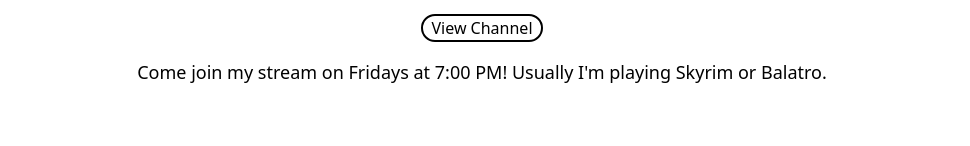
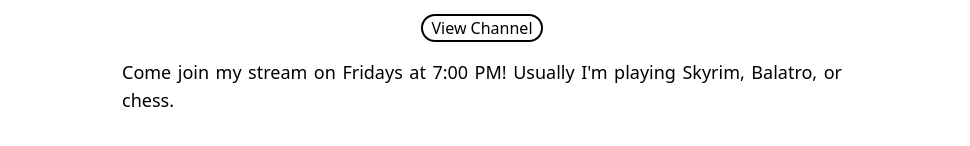
Before and after one commit to Flapjack2000/personal-website, a React (Vite) app: page /about in a window 1280 px wide. Shown: the part 568-714 px from the top of the page, without its empty margins (158-1128 px from the left). Built offline with nearby package versions, Linux system fonts and the light colour scheme.

Commit message:
new heading componets

```diff
--- a/src/About.jsx
+++ b/src/About.jsx
@@ -15,7 +15,7 @@
         <img className="w-80 justify-self-center" src="src\assets\twitch_wordmark_extruded_purple.svg" />
 
         <Button text={"View Channel"} link="https://www.twitch.tv/flapjackzach2" />
-        <Blurb text={"Come join my stream on Fridays at 7:00 PM! Usually I'm playing Skyrim or Balatro."} />
+        <Blurb text={"Come join my stream on Fridays at 7:00 PM! Usually I'm playing Skyrim, Balatro, or chess."} />
         <br />
       </div>
     </>
--- a/src/BasicUI.jsx
+++ b/src/BasicUI.jsx
@@ -1,7 +1,7 @@
 function Button({ text, link }) {
   return (
     <>
-      <button className="justify-self-center rounded-2xl border-2 cursor-pointer max-w-fit pl-2 pr-2  text-center duration-100 hover:tracking-widest hover:shadow-md">
+      <button className="justify-self-center rounded-2xl border-2 cursor-pointer max-w-fit pl-2 pr-2 text-center duration-100 hover:tracking-widest hover:shadow-md">
         <a href={link} target="_blank">
           {text}
         </a>
@@ -9,6 +9,15 @@
     </>
   )
 }
+
+function Blurb({ text }) {
+  return (
+    <div className="ml-10 mr-10 text-lg content-center text-justify max-w-180 justify-self-center">
+      {text}
+    </div >
+  )
+}
+
 
 function BigHeading({ text }) {
   return (
@@ -18,11 +27,27 @@
   )
 }
 
+function Heading({ text }) {
+  return (
+    <div className="text-3xl content-center text-center justify-self-center italic">
+      {text}
+    </div>
+  )
+}
+
+function SubHeading({ text }) {
+  return (
+    <div className="text-2xl content-center text-center justify-self-center italic">
+      {text}
+    </div>
+  )
+}
+
 function Video({ src, desc }) {
   return (
     <>
       <div className="w-fit justify-self-center ">
-        <video preload playsInline autoPlay loop muted controls className="shadow-lg rounded-2xl max-w-100 max-h-2xl border-2 ">
+        <video playsInline autoPlay loop muted controls className="shadow-lg rounded-2xl max-w-100 max-h-2xl border-2 ">
           <source src={src} type="video/mp4" />
         </video>
 
@@ -42,14 +67,9 @@
   )
 }
 
-function Blurb({ text }) {
-  return (
-    <div className="ml-10 mr-10 text-lg content-center text-justify max-w-180 justify-self-center">
-      {text}
-    </div >
-  )
-}
 export { Button };
 export { Blurb };
 export { BigHeading };
 export { Video };
+export { Heading };
+export { SubHeading };
```
